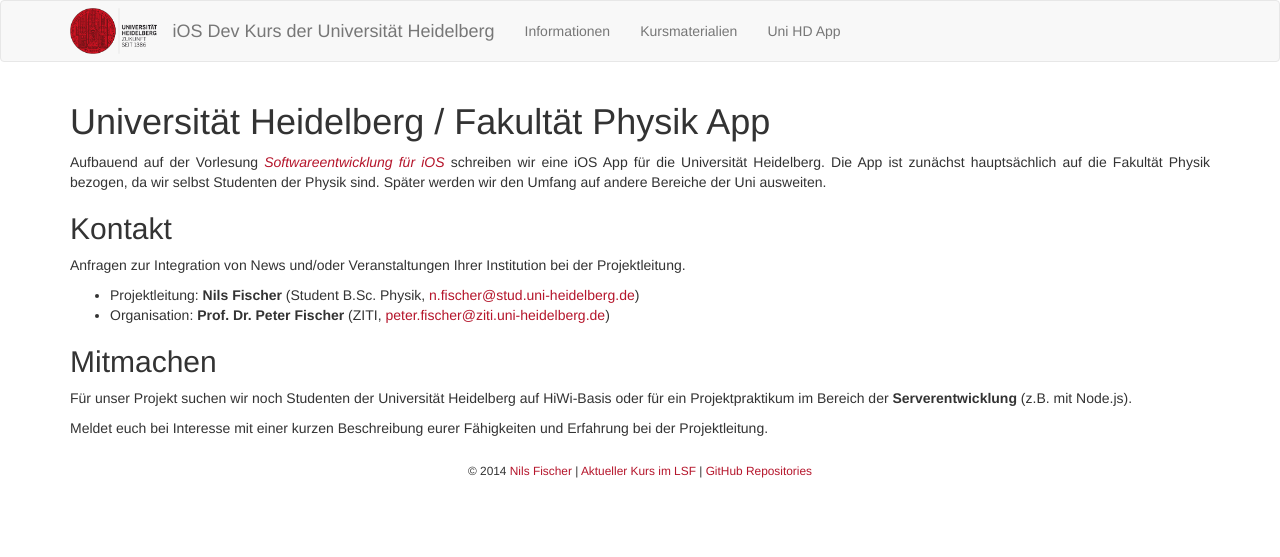
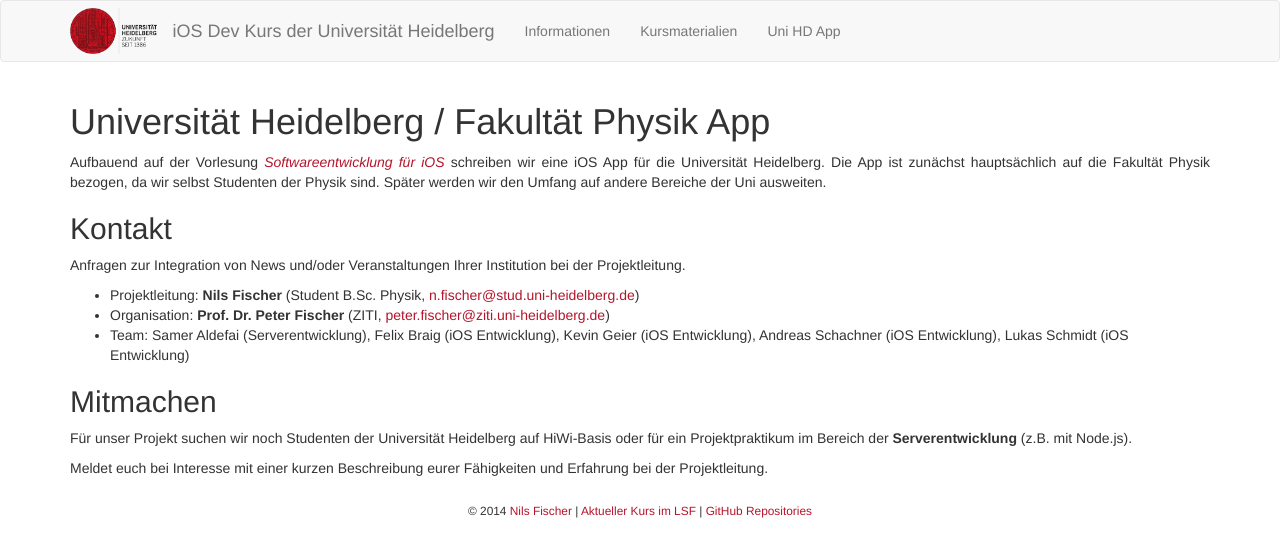
Before and after one commit to iOS-Dev-Kurs/iOS-Dev-Kurs.github.io, a Jekyll site: the page built from uni-hd-app/index.md, in a window 1280 px wide. Shown: the top 557 px of the page. Built offline with Jekyll 4.4.1, drawn with Linux system fonts in a browser that asks for light colours; Markdown is read by kramdown in place of the engine named in the settings.

Commit message:
added team

```diff
--- a/uni-hd-app/index.md
+++ b/uni-hd-app/index.md
@@ -12,6 +12,7 @@
 
 - Projektleitung: **Nils Fischer** (Student B.Sc. Physik, [n.fischer@stud.uni-heidelberg.de](mailto:n.fischer@stud.uni-heidelberg.de))
 - Organisation: **Prof. Dr. Peter Fischer** (ZITI, [peter.fischer@ziti.uni-heidelberg.de](mailto:peter.fischer@ziti.uni-heidelberg.de))
+- Team: Samer Aldefai (Serverentwicklung), Felix Braig (iOS Entwicklung), Kevin Geier (iOS Entwicklung), Andreas Schachner (iOS Entwicklung),  Lukas Schmidt (iOS Entwicklung)
 
 
 ## Mitmachen
```
